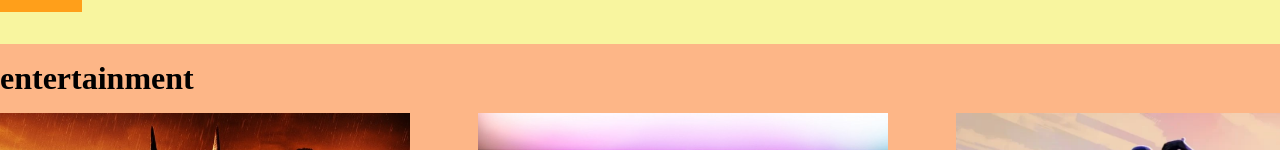
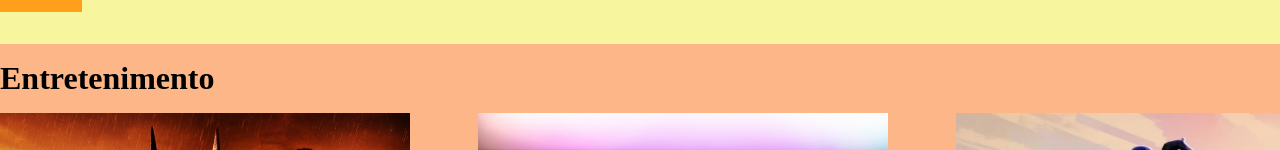
Before and after one commit to AdemarP/css_support_class, a plain HTML site: page css/index.html in a window 1280 px wide. Shown: the part 1669-1819 px from the top of the page. Drawn offline with Linux system fonts and the light colour scheme.

Commit message:
mudança no h2 entretenimento

```diff
--- a/css/index.html
+++ b/css/index.html
@@ -117,7 +117,7 @@
     </section>
     <section id="entertainment">
         <div class="container">
-            <h2>entertainment</h2>
+            <h2>Entretenimento</h2>
             <div class="articles">
                 <article>
                     <img src="./imagens/batman.jpg" alt="poster do filme the batman de 2022" />
```
